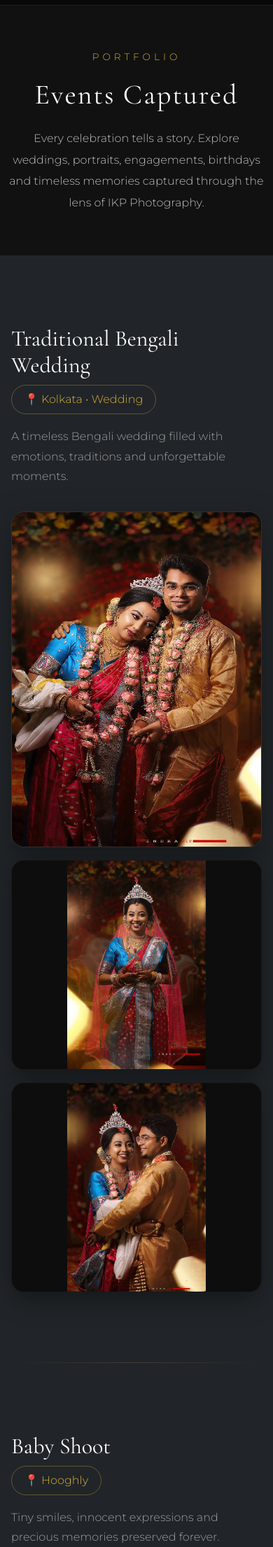
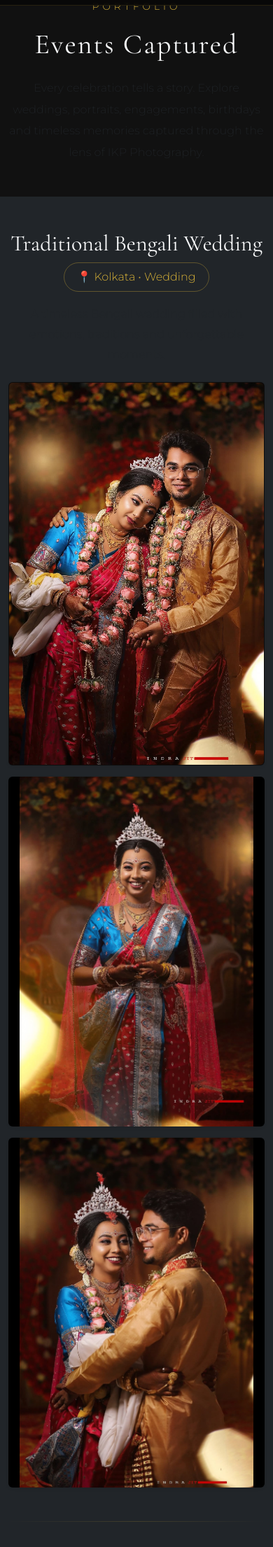
Before and after one commit to soumik027/ikp-photography, a Django app: page /portfolio/events/ in a window 390 px wide. Shown: the part 49-2260 px from the top of the page at 70% size. Run offline with Django 5.2, Linux system fonts and the light colour scheme; data that the repository does not hold is empty; parts of the project's set-up code (start-up, migrations or seed data) failed here and were passed over.

Commit message:
Fix image aspect ratios and responsive gallery layouts

```diff
--- a/portfolio/templates/portfolio/events.html
+++ b/portfolio/templates/portfolio/events.html
@@ -5,378 +5,234 @@
 
 {% block content %}
 
-<section class="events-hero text-center">
-
+<section class="events-hero text-center py-5">
     <div class="container">
-
-        <span class="section-subtitle">
+        <span class="section-subtitle text-gold">
             PORTFOLIO
         </span>
-
-        <h1 class="display-2 mb-4">
+        <h1 class="display-2 mb-4 text-light">
             Events Captured
         </h1>
-
-        <p class="hero-description">
+        <p class="hero-description text-muted mx-auto" style="max-width: 600px;">
             Every celebration tells a story.
             Explore weddings, portraits, engagements,
             birthdays and timeless memories captured
             through the lens of IKP Photography.
         </p>
-
     </div>
-
 </section>
 
-<div class="container-fluid px-lg-5 px-3 pb-5">
+<div class="container pb-5" style="max-width: 1000px;">
+
 <!-- ======================================================= -->
 <!-- EVENT 1 -->
 <!-- ======================================================= -->
-
-<section class="event-section">
-
-    <div class="event-header">
-
-        <h2>Traditional Bengali Wedding</h2>
-
-        <span class="event-location">
-            📍 Kolkata • Wedding
-        </span>
-
-        <p>
-            A timeless Bengali wedding filled with emotions,
-            traditions and unforgettable moments.
-        </p>
-
+<section class="event-section my-5">
+    <div class="event-header text-center mb-4">
+        <h2 class="text-light">Traditional Bengali Wedding</h2>
+        <span class="event-location text-gold">📍 Kolkata • Wedding</span>
+        <p class="text-muted">A timeless Bengali wedding filled with emotions, traditions and unforgettable moments.</p>
     </div>
-
-    <div class="gallery-large">
-
-        <img src="{% static 'images/event1_1.jpg' %}" alt="Wedding">
-
+    <div class="gallery-large mb-3 text-center">
+        <img src="{% static 'images/event1_1.jpg' %}" alt="Wedding" class="img-fluid shadow-sm rounded w-100" style="height: auto; max-height: 700px; object-fit: contain; background: #000;">
     </div>
-
-    <div class="gallery-two">
-
-        <img src="{% static 'images/event1_2.jpg' %}" alt="Wedding">
-
-        <img src="{% static 'images/event1_3.jpg' %}" alt="Wedding">
-
+    <div class="row g-3">
+        <div class="col-md-6">
+            <img src="{% static 'images/event1_2.jpg' %}" alt="Wedding" class="img-fluid shadow-sm rounded w-100" style="height: auto; max-height: 500px; object-fit: contain; background: #000;">
+        </div>
+        <div class="col-md-6">
+            <img src="{% static 'images/event1_3.jpg' %}" alt="Wedding" class="img-fluid shadow-sm rounded w-100" style="height: auto; max-height: 500px; object-fit: contain; background: #000;">
+        </div>
     </div>
-
 </section>
 
-<hr class="event-divider">
+<hr class="event-divider border-secondary opacity-25 my-5">
 
 <!-- ======================================================= -->
 <!-- EVENT 2 -->
 <!-- ======================================================= -->
-
-<section class="event-section">
-
-    <div class="event-header">
-
-        <h2>Baby Shoot</h2>
-
-        <span class="event-location">
-            📍 Hooghly
-        </span>
-
-        <p>
-            Tiny smiles, innocent expressions and precious memories
-            preserved forever.
-        </p>
-
+<section class="event-section my-5">
+    <div class="event-header text-center mb-4">
+        <h2 class="text-light">Baby Shoot</h2>
+        <span class="event-location text-gold">📍 Hooghly</span>
+        <p class="text-muted">Tiny smiles, innocent expressions and precious memories preserved forever.</p>
     </div>
-
-    <div class="gallery-two">
-
-        <img src="{% static 'images/event2_1.jpg' %}" alt="Baby">
-
-        <img src="{% static 'images/event2_2.jpg' %}" alt="Baby">
-
+    <div class="row g-3">
+        <div class="col-md-6">
+            <img src="{% static 'images/event2_1.jpg' %}" alt="Baby" class="img-fluid shadow-sm rounded w-100" style="height: auto; max-height: 500px; object-fit: contain; background: #000;">
+        </div>
+        <div class="col-md-6">
+            <img src="{% static 'images/event2_2.jpg' %}" alt="Baby" class="img-fluid shadow-sm rounded w-100" style="height: auto; max-height: 500px; object-fit: contain; background: #000;">
+        </div>
     </div>
-
 </section>
 
-<hr class="event-divider">
+<hr class="event-divider border-secondary opacity-25 my-5">
 
 <!-- ======================================================= -->
 <!-- EVENT 3 -->
 <!-- ======================================================= -->
-
-<section class="event-section">
-
-    <div class="event-header">
-
-        <h2>Wedding Rituals</h2>
-
-        <span class="event-location">
-
-            📍 Kolkata
-
-        </span>
-
-        <p>
-
-            Beautiful rituals that make every wedding
-            unforgettable.
-
-        </p>
-
+<section class="event-section my-5">
+    <div class="event-header text-center mb-4">
+        <h2 class="text-light">Wedding Rituals</h2>
+        <span class="event-location text-gold">📍 Kolkata</span>
+        <p class="text-muted">Beautiful rituals that make every wedding unforgettable.</p>
     </div>
-
-    <div class="gallery-two">
-
-        <img src="{% static 'images/event3_1.jpg' %}" alt="Wedding">
-
-        <img src="{% static 'images/event3_2.jpg' %}" alt="Wedding">
-
+    <div class="row g-3">
+        <div class="col-md-6">
+            <img src="{% static 'images/event3_1.jpg' %}" alt="Wedding" class="img-fluid shadow-sm rounded w-100" style="height: auto; max-height: 500px; object-fit: contain; background: #000;">
+        </div>
+        <div class="col-md-6">
+            <img src="{% static 'images/event3_2.jpg' %}" alt="Wedding" class="img-fluid shadow-sm rounded w-100" style="height: auto; max-height: 500px; object-fit: contain; background: #000;">
+        </div>
     </div>
-
 </section>
 
-<hr class="event-divider">
+<hr class="event-divider border-secondary opacity-25 my-5">
 
 <!-- ======================================================= -->
 <!-- EVENT 4 -->
 <!-- ======================================================= -->
-
-<section class="event-section">
-
-    <div class="event-header">
-
-        <h2>Baby Portrait</h2>
-
-        <span class="event-location">
-
-            📍 Studio Session
-
-        </span>
-
-        <p>
-
-            Elegant baby portraits celebrating innocence
-            and joy.
-
-        </p>
-
+<section class="event-section my-5">
+    <div class="event-header text-center mb-4">
+        <h2 class="text-light">Baby Portrait</h2>
+        <span class="event-location text-gold">📍 Studio Session</span>
+        <p class="text-muted">Elegant baby portraits celebrating innocence and joy.</p>
     </div>
-
-    <div class="gallery-two">
-
-        <img src="{% static 'images/event4_1.jpg' %}" alt="Baby">
-
-        <img src="{% static 'images/event4_2.jpg' %}" alt="Baby">
-
+    <div class="row g-3">
+        <div class="col-md-6">
+            <img src="{% static 'images/event4_1.jpg' %}" alt="Baby" class="img-fluid shadow-sm rounded w-100" style="height: auto; max-height: 500px; object-fit: contain; background: #000;">
+        </div>
+        <div class="col-md-6">
+            <img src="{% static 'images/event4_2.jpg' %}" alt="Baby" class="img-fluid shadow-sm rounded w-100" style="height: auto; max-height: 500px; object-fit: contain; background: #000;">
+        </div>
     </div>
-
 </section>
 
-<hr class="event-divider">
+<hr class="event-divider border-secondary opacity-25 my-5">
 
 <!-- ======================================================= -->
 <!-- EVENT 5 -->
 <!-- ======================================================= -->
-
-<section class="event-section">
-
-    <div class="event-header">
-
-        <h2>Couple Shoot</h2>
-
-        <span class="event-location">
-
-            📍 Waterfall Session
-
-        </span>
-
-        <p>
-
-            Romantic outdoor portraits surrounded
-            by nature.
-
-        </p>
-
+<section class="event-section my-5">
+    <div class="event-header text-center mb-4">
+        <h2 class="text-light">Couple Shoot</h2>
+        <span class="event-location text-gold">📍 Waterfall Session</span>
+        <p class="text-muted">Romantic outdoor portraits surrounded by nature.</p>
     </div>
-
-    <div class="gallery-two">
-
-        <img src="{% static 'images/event5_1.jpg' %}" alt="Couple">
-
-        <img src="{% static 'images/event5_2.jpg' %}" alt="Couple">
-
+    <div class="row g-3">
+        <div class="col-md-6">
+            <img src="{% static 'images/event5_1.jpg' %}" alt="Couple" class="img-fluid shadow-sm rounded w-100" style="height: auto; max-height: 500px; object-fit: contain; background: #000;">
+        </div>
+        <div class="col-md-6">
+            <img src="{% static 'images/event5_2.jpg' %}" alt="Couple" class="img-fluid shadow-sm rounded w-100" style="height: auto; max-height: 500px; object-fit: contain; background: #000;">
+        </div>
     </div>
-
 </section>
 
-<hr class="event-divider">
+<hr class="event-divider border-secondary opacity-25 my-5">
 
 <!-- ======================================================= -->
 <!-- EVENT 6 -->
 <!-- ======================================================= -->
-
-<section class="event-section">
-
-    <div class="event-header">
-
-        <h2>Bridal Portrait</h2>
-
-        <span class="event-location">
-
-            📍 Bridal Session
-
-        </span>
-
-        <p>
-
-            Grace, elegance and timeless bridal beauty.
-
-        </p>
-
+<section class="event-section my-5">
+    <div class="event-header text-center mb-4">
+        <h2 class="text-light">Bridal Portrait</h2>
+        <span class="event-location text-gold">📍 Bridal Session</span>
+        <p class="text-muted">Grace, elegance and timeless bridal beauty.</p>
     </div>
-
-    <div class="gallery-two">
-
-        <img src="{% static 'images/event6_1.jpg' %}" alt="Bride">
-
-        <img src="{% static 'images/event6_2.jpg' %}" alt="Bride">
-
+    <div class="row g-3">
+        <div class="col-md-6">
+            <img src="{% static 'images/event6_1.jpg' %}" alt="Bride" class="img-fluid shadow-sm rounded w-100" style="height: auto; max-height: 500px; object-fit: contain; background: #000;">
+        </div>
+        <div class="col-md-6">
+            <img src="{% static 'images/event6_2.jpg' %}" alt="Bride" class="img-fluid shadow-sm rounded w-100" style="height: auto; max-height: 500px; object-fit: contain; background: #000;">
+        </div>
     </div>
-
 </section>
 
-<hr class="event-divider">
+<hr class="event-divider border-secondary opacity-25 my-5">
 
 <!-- ======================================================= -->
 <!-- EVENT 7 -->
 <!-- ======================================================= -->
-
-<section class="event-section">
-
-    <div class="event-header">
-
-        <h2>Classic Bridal Shoot</h2>
-
-        <span class="event-location">
-
-            📍 Indoor Portrait
-
-        </span>
-
+<section class="event-section my-5">
+    <div class="event-header text-center mb-4">
+        <h2 class="text-light">Classic Bridal Shoot</h2>
+        <span class="event-location text-gold">📍 Indoor Portrait</span>
     </div>
-
-    <div class="gallery-two">
-
-        <img src="{% static 'images/event7_1.jpg' %}" alt="Bride">
-
-        <img src="{% static 'images/event7_2.jpg' %}" alt="Bride">
-
+    <div class="row g-3">
+        <div class="col-md-6">
+            <img src="{% static 'images/event7_1.jpg' %}" alt="Bride" class="img-fluid shadow-sm rounded w-100" style="height: auto; max-height: 500px; object-fit: contain; background: #000;">
+        </div>
+        <div class="col-md-6">
+            <img src="{% static 'images/event7_2.jpg' %}" alt="Bride" class="img-fluid shadow-sm rounded w-100" style="height: auto; max-height: 500px; object-fit: contain; background: #000;">
+        </div>
     </div>
-
 </section>
 
-<hr class="event-divider">
+<hr class="event-divider border-secondary opacity-25 my-5">
 
 <!-- ======================================================= -->
 <!-- EVENT 8 -->
 <!-- ======================================================= -->
-
-<section class="event-section">
-
-    <div class="event-header">
-
-        <h2>Fashion Portrait</h2>
-
-        <span class="event-location">
-
-            📍 Editorial
-
-        </span>
-
+<section class="event-section my-5">
+    <div class="event-header text-center mb-4">
+        <h2 class="text-light">Fashion Portrait</h2>
+        <span class="event-location text-gold">📍 Editorial</span>
     </div>
-
-    <div class="gallery-two">
-
-        <img src="{% static 'images/event8_1.jpg' %}" alt="Portrait">
-
-        <img src="{% static 'images/event8_2.jpg' %}" alt="Portrait">
-
+    <div class="row g-3">
+        <div class="col-md-6">
+            <img src="{% static 'images/event8_1.jpg' %}" alt="Portrait" class="img-fluid shadow-sm rounded w-100" style="height: auto; max-height: 500px; object-fit: contain; background: #000;">
+        </div>
+        <div class="col-md-6">
+            <img src="{% static 'images/event8_2.jpg' %}" alt="Portrait" class="img-fluid shadow-sm rounded w-100" style="height: auto; max-height: 500px; object-fit: contain; background: #000;">
+        </div>
     </div>
-
 </section>
 
-<hr class="event-divider">
+<hr class="event-divider border-secondary opacity-25 my-5">
 
 <!-- ======================================================= -->
 <!-- EVENT 9 -->
 <!-- ======================================================= -->
-
-<section class="event-section">
-
-    <div class="event-header">
-
-        <h2>Reception Portrait</h2>
-
-        <span class="event-location">
-
-            📍 Reception
-
-        </span>
-
+<section class="event-section my-5">
+    <div class="event-header text-center mb-4">
+        <h2 class="text-light">Reception Portrait</h2>
+        <span class="event-location text-gold">📍 Reception</span>
     </div>
-
-    <div class="gallery-two">
-
-        <img src="{% static 'images/event9_1.jpg' %}" alt="Reception">
-
-        <img src="{% static 'images/event9_2.jpg' %}" alt="Reception">
-
+    <div class="row g-3">
+        <div class="col-md-6">
+            <img src="{% static 'images/event9_1.jpg' %}" alt="Reception" class="img-fluid shadow-sm rounded w-100" style="height: auto; max-height: 500px; object-fit: contain; background: #000;">
+        </div>
+        <div class="col-md-6">
+            <img src="{% static 'images/event9_2.jpg' %}" alt="Reception" class="img-fluid shadow-sm rounded w-100" style="height: auto; max-height: 500px; object-fit: contain; background: #000;">
+        </div>
     </div>
-
 </section>
 
-<hr class="event-divider">
+<hr class="event-divider border-secondary opacity-25 my-5">
 
 <!-- ======================================================= -->
 <!-- EVENT 10 -->
 <!-- ======================================================= -->
-
-<section class="event-section">
-
-    <div class="event-header">
-
-        <h2>Haldi Ceremony</h2>
-
-        <span class="event-location">
-
-            📍 Traditional Ceremony
-
-        </span>
-
-        <p>
-
-            Vibrant colors, laughter and traditions
-            beautifully documented.
-
-        </p>
-
+<section class="event-section my-5">
+    <div class="event-header text-center mb-4">
+        <h2 class="text-light">Haldi Ceremony</h2>
+        <span class="event-location text-gold">📍 Traditional Ceremony</span>
+        <p class="text-muted">Vibrant colors, laughter and traditions beautifully documented.</p>
     </div>
-
-    <div class="gallery-large">
-
-        <img src="{% static 'images/event10_1.jpg' %}" alt="Haldi">
-
+    <div class="gallery-large mb-3 text-center">
+        <img src="{% static 'images/event10_1.jpg' %}" alt="Haldi" class="img-fluid shadow-sm rounded w-100" style="height: auto; max-height: 700px; object-fit: contain; background: #000;">
     </div>
-
-    <div class="gallery-two">
-
-        <img src="{% static 'images/event10_2.jpg' %}" alt="Haldi">
-
-        <img src="{% static 'images/event10_3.jpg' %}" alt="Haldi">
-
+    <div class="row g-3">
+        <div class="col-md-6">
+            <img src="{% static 'images/event10_2.jpg' %}" alt="Haldi" class="img-fluid shadow-sm rounded w-100" style="height: auto; max-height: 500px; object-fit: contain; background: #000;">
+        </div>
+        <div class="col-md-6">
+            <img src="{% static 'images/event10_3.jpg' %}" alt="Haldi" class="img-fluid shadow-sm rounded w-100" style="height: auto; max-height: 500px; object-fit: contain; background: #000;">
+        </div>
     </div>
-
 </section>
 
 </div>
```
